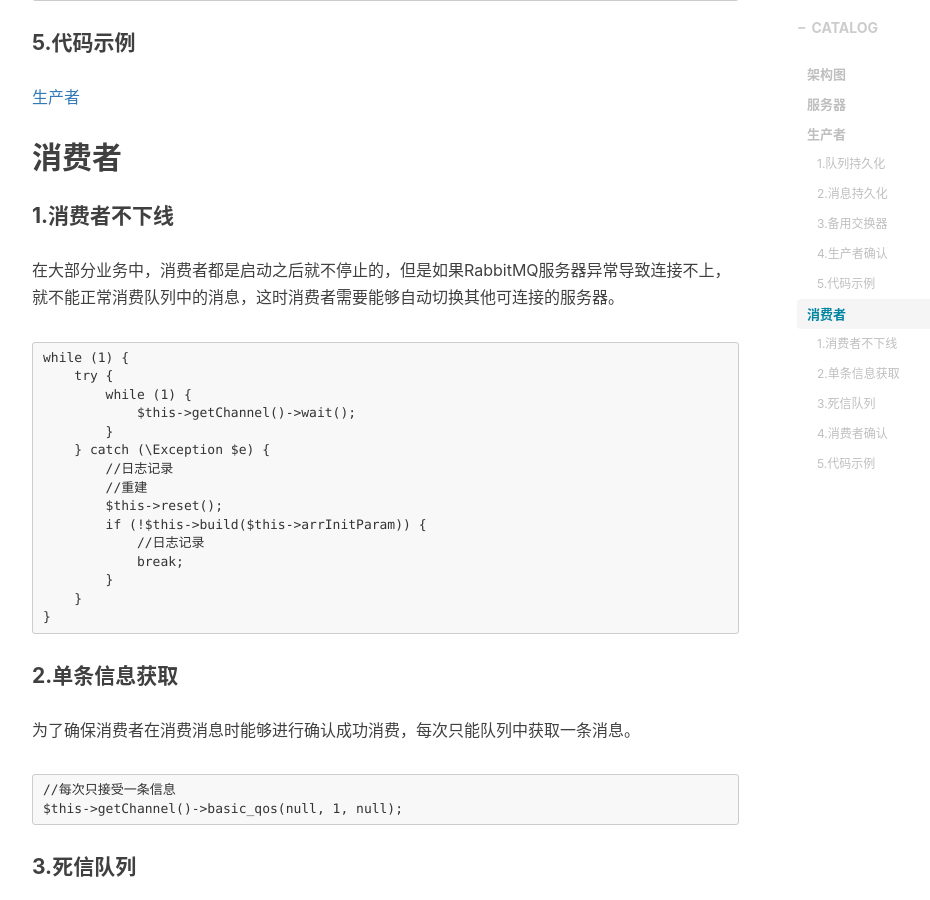
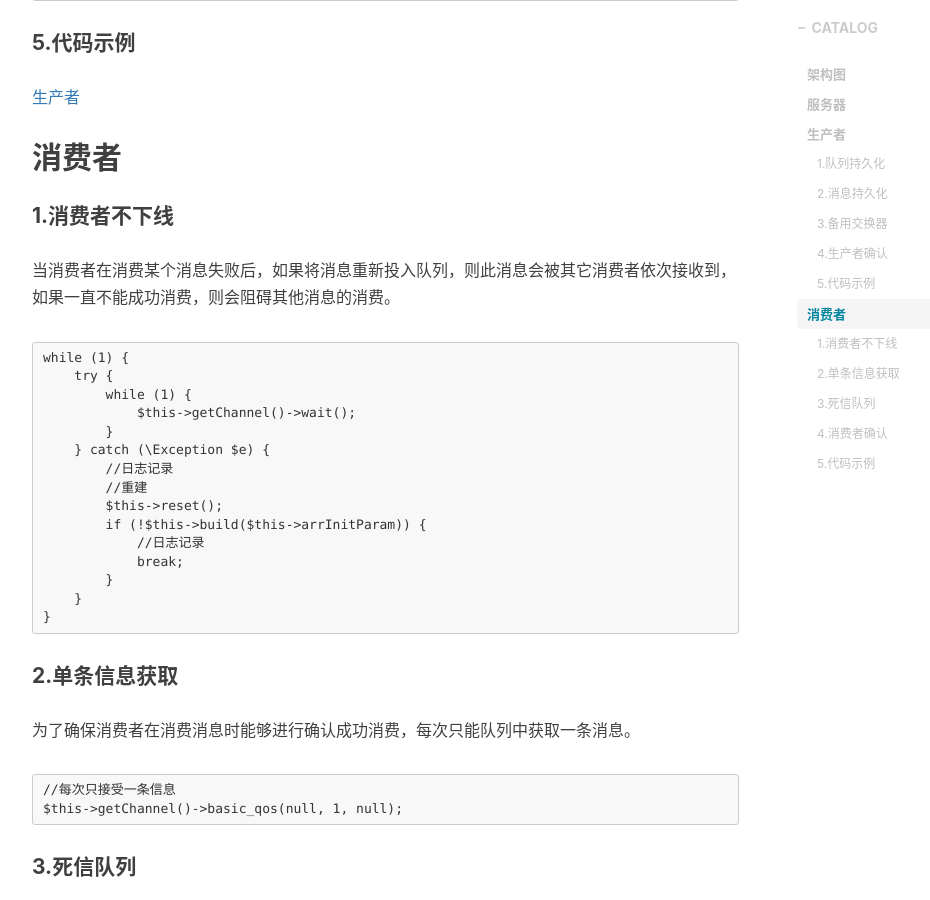
Before and after one commit to xuanxuan2016/xuanxuan2016.github.io, a Jekyll site: the page built from _posts/2018-05-18-8-rabbitmq-study-HignAvailable.md, in a window 1280 px wide and 900 px high, scrolled down 2412 px. Shown: the whole window, without its empty margins (233-1163 px from the left). Built offline with Jekyll 4.4.1, drawn with Linux system fonts in a browser that asks for light colours; nearby versions of some CDN libraries; comment, search, counter and statistics services are not loaded.

Commit message:
Update 2018-05-18-8-rabbitmq-study-HignAvailable.md

````diff
--- a/_posts/2018-05-18-8-rabbitmq-study-HignAvailable.md
+++ b/_posts/2018-05-18-8-rabbitmq-study-HignAvailable.md
@@ -98,7 +98,7 @@ $this->getChannel()->set_nack_handler(function(AMQPMessage $objMessage) {
 #### 1.消费者不下线
 
 <p>
-在大部分业务中，消费者都是启动之后就不停止的，但是如果RabbitMQ服务器异常导致连接不上，就不能正常消费队列中的消息，这时消费者需要能够自动切换其他可连接的服务器。
+当消费者在消费某个消息失败后，如果将消息重新投入队列，则此消息会被其它消费者依次接收到，如果一直不能成功消费，则会阻碍其他消息的消费。
 </p>
 
 ```
````
